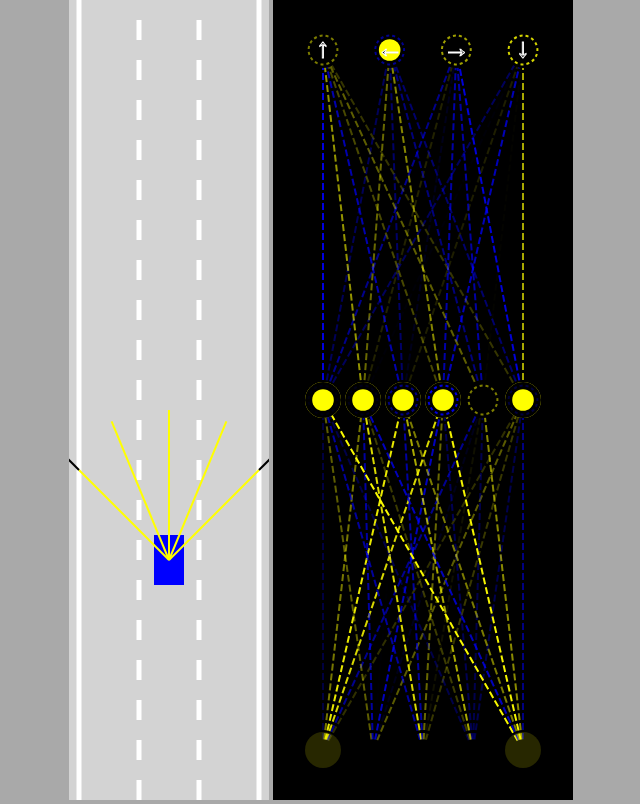
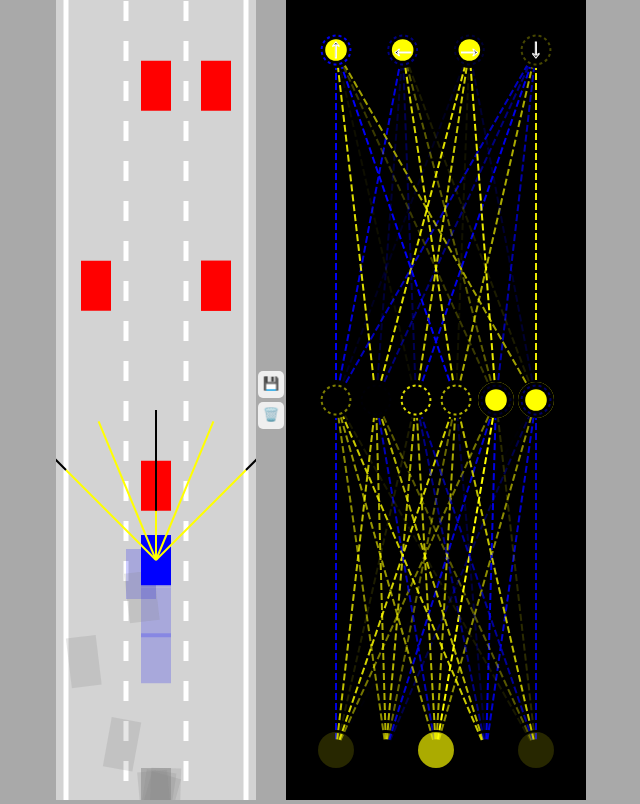
Before and after one commit to nreis11/self_driving_js, a plain HTML site: page index.html in a window 1280 px wide. Shown: the whole page, without its empty margins (319-959 px from the left). Drawn offline with Linux system fonts and the light colour scheme.

Commit message:
Lecture 8

```diff
--- a/car.js
+++ b/car.js
@@ -121,7 +121,7 @@ class Car {
     this.y -= Math.cos(this.angle) * this.speed;
   }
 
-  draw(ctx, color) {
+  draw(ctx, color, drawSensor = false) {
     ctx.fillStyle = this.damaged ? "grey" : color;
     ctx.beginPath();
     ctx.moveTo(this.polygon[0].x, this.polygon[0].y);
@@ -129,7 +129,7 @@ class Car {
       ctx.lineTo(this.polygon[i].x, this.polygon[i].y);
     }
     ctx.fill();
-    if (this.sensor) {
+    if (this.sensor && drawSensor) {
       this.sensor.draw(ctx);
     }
   }
--- a/index.html
+++ b/index.html
@@ -9,6 +9,10 @@
   </head>
   <body>
     <canvas id="carCanvas"></canvas>
+    <div id="verticalButtons">
+      <button onclick="save()">💾</button>
+      <button onclick="discard()">🗑️</button>
+    </div>
     <canvas id="networkCanvas"></canvas>
     <script src="visualizer.js"></script>
     <script src="network.js"></script>
--- a/main.js
+++ b/main.js
@@ -7,26 +7,67 @@ const carCtx = carCanvas.getContext("2d");
 const networkCtx = networkCanvas.getContext("2d");
 
 const road = new Road(carCanvas.width / 2, carCanvas.width * 0.9);
-const car = new Car(road.getLaneCenter(1), 100, 30, 50, "AI");
-const traffic = [new Car(road.getLaneCenter(1), -100, 30, 50, "DUMMY", 2)];
+const N = 100;
+const cars = generateCars(N);
+let bestCar = cars[0];
+if (localStorage.getItem("bestBrain")) {
+  for (let i = 0; i < cars.length; i++) {
+    cars[i].brain = JSON.parse(localStorage.getItem("bestBrain"));
+    if (i !== 0) {
+      NeuralNetwork.mutate(cars[i].brain, 0.1);
+    }
+  }
+}
+
+const traffic = [
+  new Car(road.getLaneCenter(1), -100, 30, 50, "DUMMY", 2),
+  new Car(road.getLaneCenter(0), -300, 30, 50, "DUMMY", 2),
+  new Car(road.getLaneCenter(2), -300, 30, 50, "DUMMY", 2),
+  new Car(road.getLaneCenter(2), -300, 30, 50, "DUMMY", 2),
+  new Car(road.getLaneCenter(1), -500, 30, 50, "DUMMY", 2),
+  new Car(road.getLaneCenter(2), -500, 30, 50, "DUMMY", 2),
+  new Car(road.getLaneCenter(0), -700, 30, 50, "DUMMY", 2),
+  new Car(road.getLaneCenter(1), -700, 30, 50, "DUMMY", 2),
+];
+
+function save() {
+  localStorage.setItem("bestBrain", JSON.stringify(bestCar.brain));
+}
+
+function generateCars(n) {
+  const cars = [];
+  for (let i = 1; i < n; i++) {
+    cars.push(new Car(road.getLaneCenter(1), 100, 30, 50, "AI"));
+  }
+  return cars;
+}
 
 const animate = (time) => {
   traffic.forEach((car) => car.update(road.borders, []));
-  car.update(road.borders, traffic);
+  cars.forEach((car) => {
+    car.update(road.borders, traffic);
+  });
+  bestCar = cars.find((car) => car.y == Math.min(...cars.map((car) => car.y)));
+
   carCanvas.height = window.innerHeight;
   networkCanvas.height = window.innerHeight;
 
   carCtx.save();
-  carCtx.translate(0, -car.y + carCanvas.height * 0.7);
+  carCtx.translate(0, -bestCar.y + carCanvas.height * 0.7);
 
   road.draw(carCtx);
   traffic.forEach((car) => car.draw(carCtx, "red"));
-  car.draw(carCtx, "blue");
+  carCtx.globalAlpha = 0.2;
+  cars.forEach((car) => {
+    car.draw(carCtx, "blue");
+  });
+  carCtx.globalAlpha = 1;
+  bestCar.draw(carCtx, "blue", true);
 
   carCtx.restore();
 
   networkCtx.lineDashOffset = -time / 50;
-  Visualizer.drawNetwork(networkCtx, car.brain);
+  Visualizer.drawNetwork(networkCtx, bestCar.brain);
   requestAnimationFrame(animate);
 };
 
--- a/network.js
+++ b/network.js
@@ -12,6 +12,24 @@ class NeuralNetwork {
       outputs = Level.feedForward(outputs, network.levels[i]);
     }
     return outputs;
+  }
+
+  static mutate(network, amount = 1) {
+    network.levels.forEach((level) => {
+      for (let i = 0; i < level.biases.length; i++) {
+        level.biases[i] = lerp(level.biases[i], Math.random() * 2 - 1, amount);
+      }
+
+      for (let i = 0; i < level.weights.length; i++) {
+        for (let j = 0; j < level.weights[i].length; j++) {
+          level.weights[i][j] = lerp(
+            level.weights[i][j],
+            Math.random() * 2 - 1,
+            amount
+          );
+        }
+      }
+    });
   }
 }
 
--- a/style.css
+++ b/style.css
@@ -2,7 +2,26 @@ body {
     margin: 0;
     background: darkgray;
     overflow: hidden;
-    text-align: center;
+    display: flex;
+    justify-content: center;
+    align-items: center;
+}
+
+#verticalButtons {
+    display: flex;
+    flex-direction: column;
+}
+
+button {
+    border: none;
+    border-radius: 5px;
+    padding: 5px 5px 7px 5px;
+    margin: 2px;
+    cursor: pointer;
+}
+
+button:hover {
+    background: blue;
 }
 
 #networkCanvas {
```
